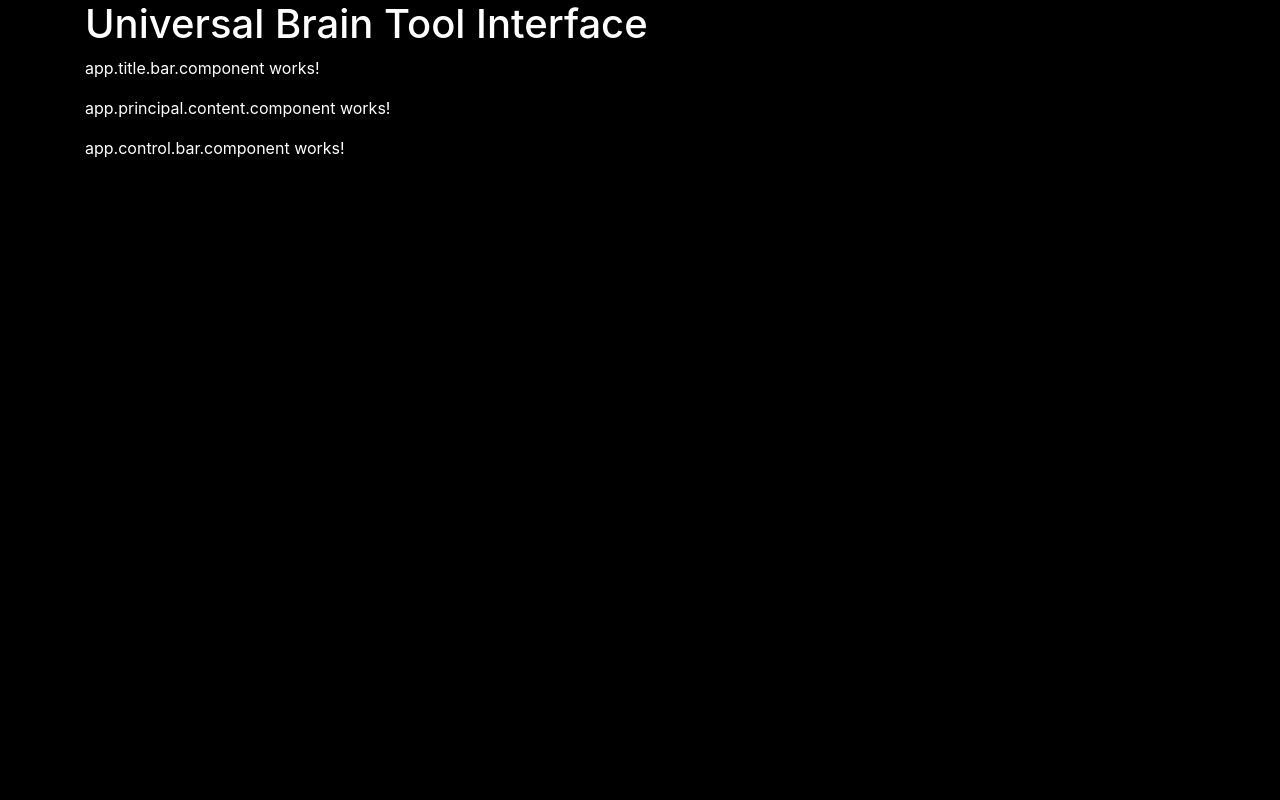
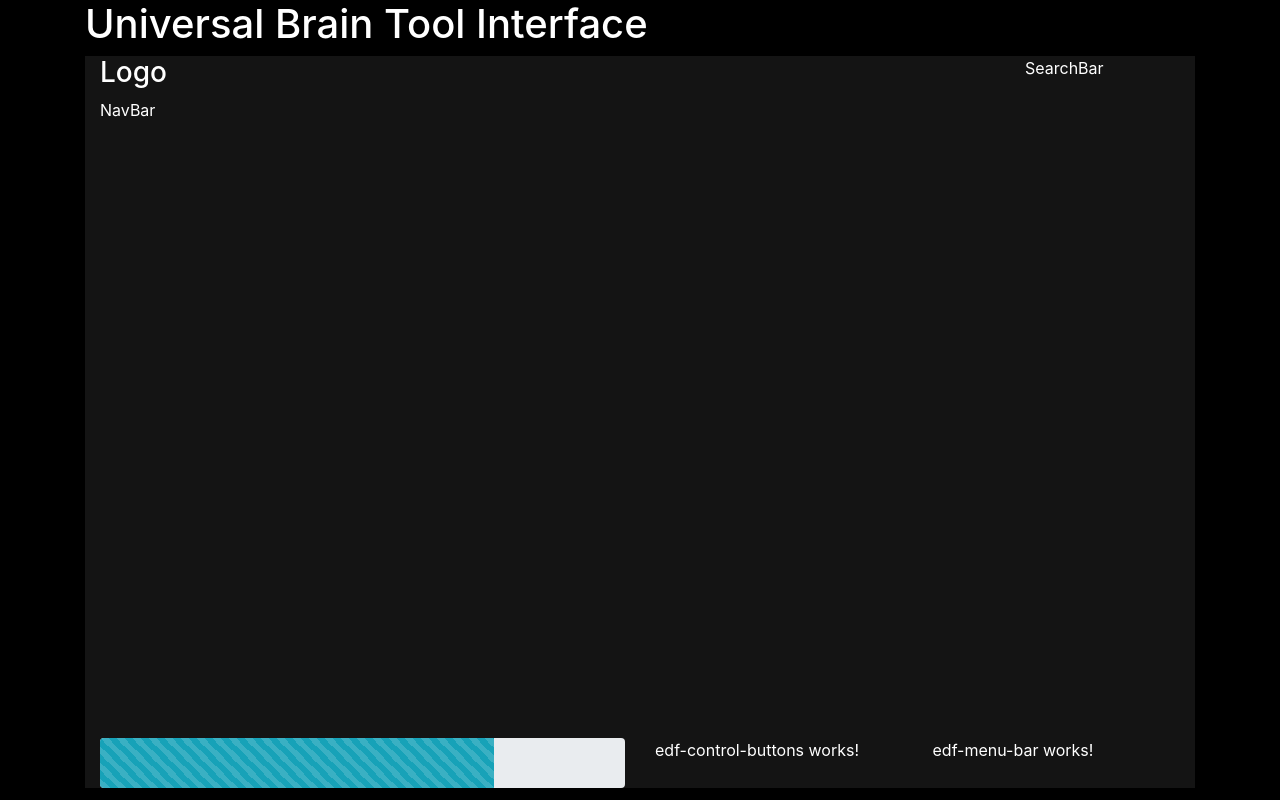
Before and after one commit to maurosc3ner/ubt_angular, an Angular app in the folder ubt-angular/: page / in a window 1280 px wide. Built offline with nearby package versions, Linux system fonts and the light colour scheme.

Commit message:
principal components structure created

```diff
--- a/ubt-angular/src/app/app.control.bar.component/app.control.bar.component.component.css
+++ b/ubt-angular/src/app/app.control.bar.component/app.control.bar.component.component.css
@@ -0,0 +1,3 @@
+.control-bar {
+  background-color: rgb(20, 20, 20);
+}
--- a/ubt-angular/src/app/app.control.bar.component/app.control.bar.component.component.html
+++ b/ubt-angular/src/app/app.control.bar.component/app.control.bar.component.component.html
@@ -1,3 +1,12 @@
-<p>
-  app.control.bar.component works!
-</p>
+<div class="container control-bar">
+  <div class="row main-container">
+      <div class="col-6 col-md-6">
+        <app-edf-position-bar></app-edf-position-bar>
+      </div>
+      <div class="col-3 col-md-3">
+        <app-edf-control-buttons></app-edf-control-buttons>
+      </div>
+      <div class="col-3 col-md-3">
+        <app-edf-menu-bar></app-edf-menu-bar>
+      </div>
+  </div>
--- a/ubt-angular/src/app/app.control.bar.component/edf-position-bar/edf-position-bar.component.html
+++ b/ubt-angular/src/app/app.control.bar.component/edf-position-bar/edf-position-bar.component.html
@@ -1,3 +1,3 @@
-<p>
-  edf-position-bar works!
-</p>
+  <div class="progress" style="height: 50px;">
+      <div class="progress-bar progress-bar-striped progress-bar-animated bg-info" role="progressbar" aria-valuenow="75" aria-valuemin="0" aria-valuemax="100" style="width: 75%"></div>
+  </div>
--- a/ubt-angular/src/app/app.principal.content.component/app.principal.content.component.component.css
+++ b/ubt-angular/src/app/app.principal.content.component/app.principal.content.component.component.css
@@ -0,0 +1,4 @@
+.content-panel {
+  height: 600px;
+  background-color: rgb(20, 20, 20)
+}
--- a/ubt-angular/src/app/app.principal.content.component/app.principal.content.component.component.html
+++ b/ubt-angular/src/app/app.principal.content.component/app.principal.content.component.component.html
@@ -1,3 +1,7 @@
-<p>
-  app.principal.content.component works!
-</p>
+<div class="container content-panel">
+  <div class="row main-container">
+      <div class="col-6 col-md-6">
+
+      </div>
+  </div>
+</div>
--- a/ubt-angular/src/app/app.title.bar.component/app.title.bar.component.component.css
+++ b/ubt-angular/src/app/app.title.bar.component/app.title.bar.component.component.css
@@ -0,0 +1,3 @@
+.title-bar {
+  background-color: rgb(20, 20, 20);
+}
--- a/ubt-angular/src/app/app.title.bar.component/app.title.bar.component.component.html
+++ b/ubt-angular/src/app/app.title.bar.component/app.title.bar.component.component.html
@@ -1,3 +1,9 @@
-<p>
-  app.title.bar.component works!
-</p>
+<div class="container title-bar">
+  <div class="row main-container">
+      <div class="col-10 col-md-10"><h3>Logo</h3></div>
+      <div class="col-2 col-md-2"><p>SearchBar</p></div>
+  </div>
+  <div class="row main-container">
+    <div class="col-12 col-md-12"><p>NavBar</p></div>
+  </div>
+</div>
```
